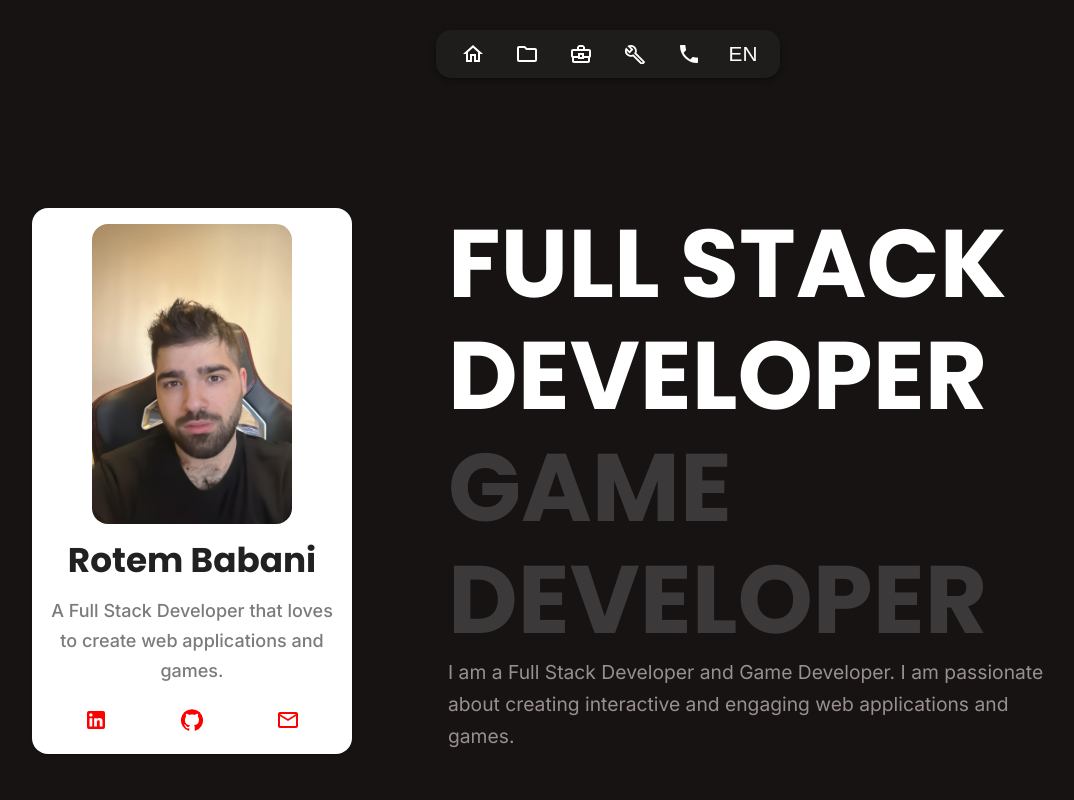
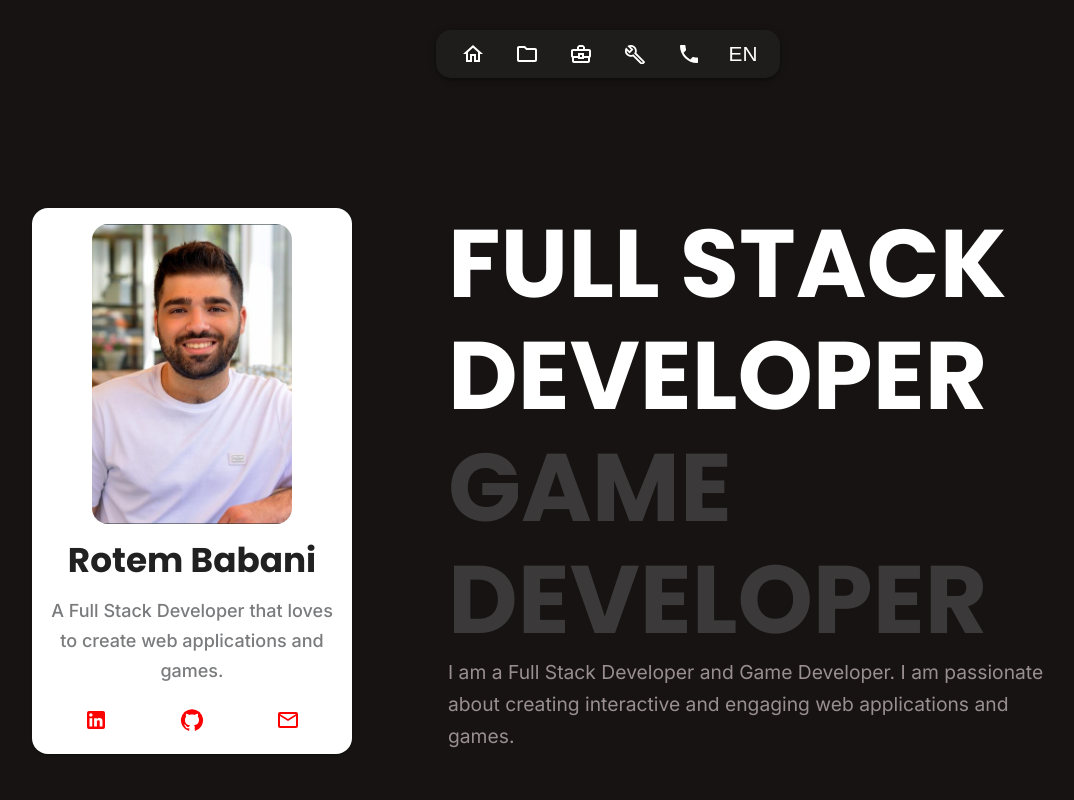
Before and after one commit to rotembab/resume-frontend, a React (Vite) app: page / in a window 1280 px wide. Shown: the top 800 px of the page, without its empty margins (32-1106 px from the left). Built offline with nearby package versions, Linux system fonts and the light colour scheme; no server answers.

Commit message:
updated profile pic

```diff
--- a/src/components/ui/details-card/details-card.component.tsx
+++ b/src/components/ui/details-card/details-card.component.tsx
@@ -29,7 +29,7 @@ export const DetailsCard = () => {
             <Grid size={12}>
               <CardMedia
                 component='img'
-                image={'/images/TempProfilePic.jpeg'}
+                image={'/images/profilePic.png'}
                 style={{ borderRadius: '1rem' }}
                 alt='Profile'
                 width={'200px'}
```
Also changed, not shown: public/images/profilePic.png (added).
